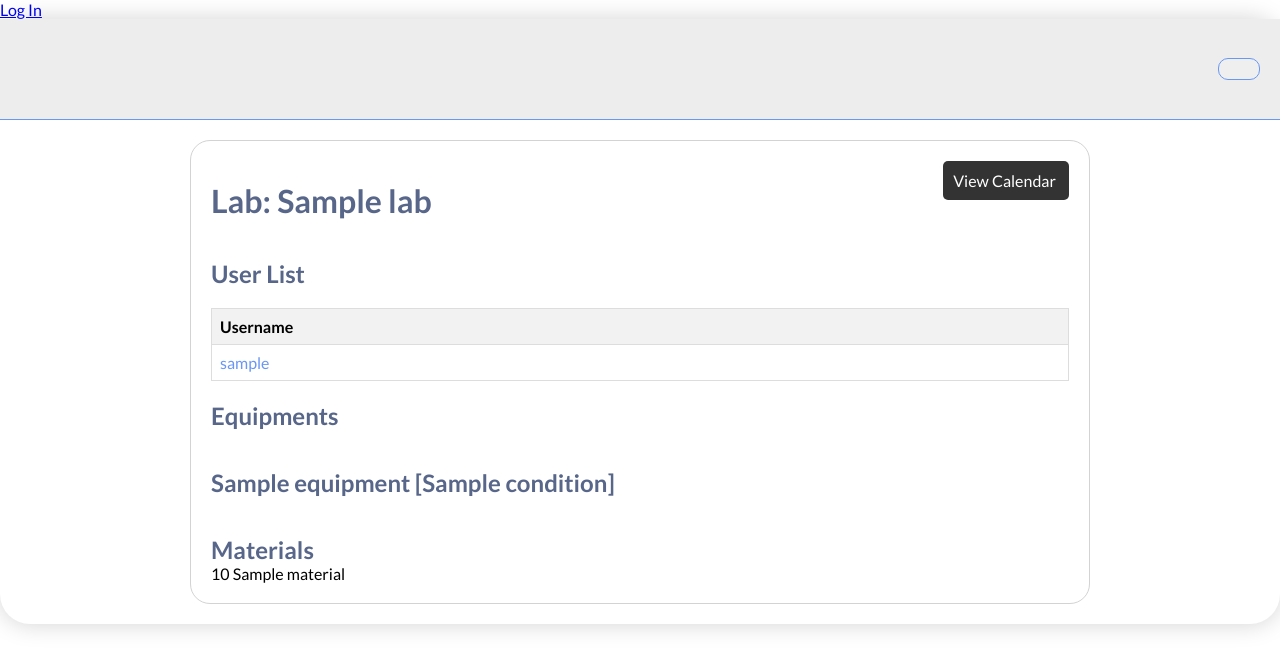
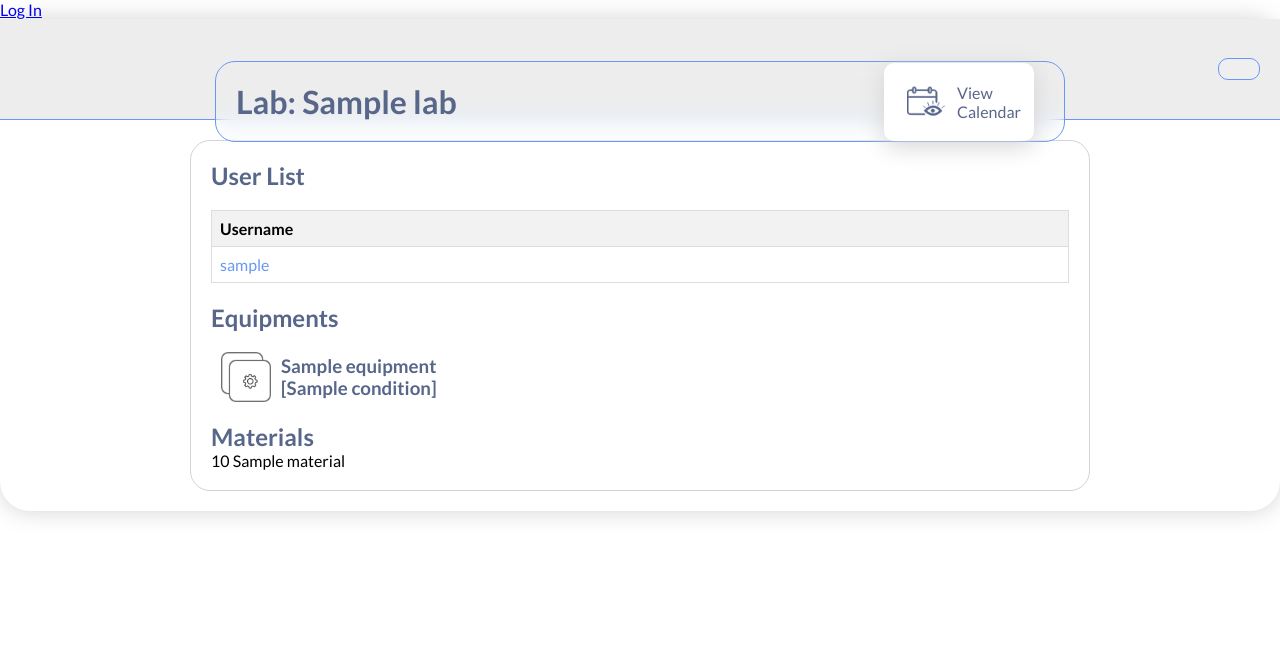
Before and after one commit to RedFibre/equipment, a Django app: template django_project/equ/templates/equ/s_lab_detail.html in a window 1280 px wide. Shown: the top 670 px of the page. Run offline with Django 4.2, Linux system fonts and the light colour scheme; tables that the repository leaves empty hold one stand-in row (values such as "Sample post"); the template is opened without the code that fills it: values that come from a table or form of the project are taken from there, most other values are stand-ins (such as "Sample title", 1, 10 or a date in 2020).

Commit message:
added css

```diff
--- a/django_project/equ/graphs.py
+++ b/django_project/equ/graphs.py
@@ -22,14 +22,14 @@ def footfall():
     footfall_per_day = [count_user(date, df) for date in date_range]
 
     plt.figure(figsize=(10, 6))
-    plt.plot(date_range, footfall_per_day, label='Number of Users Logged In', color='blue')
-    plt.fill_between(date_range, footfall_per_day, color='blue', alpha=0.1)
+    plt.plot(date_range, footfall_per_day, label='Number of Users Logged In', color='#6897f5')
+    plt.fill_between(date_range, footfall_per_day, color='#6897f5', alpha=0.1)
     plt.title('Footfall of the Website Per Day')
     plt.xlabel('Date')
     plt.ylabel('Number of Users')
     plt.legend()
     plt.tight_layout()
-    plt.xticks(rotation=45)
+    plt.xticks(rotation=0)
     plt.grid(True, which='both', linestyle='--', linewidth=0.5)
 
     buffer = io.BytesIO()
--- a/django_project/equ/templates/equ/s_base.html
+++ b/django_project/equ/templates/equ/s_base.html
@@ -42,7 +42,7 @@
         <div class="cloud"><img src="{% static 'images/cloudavt.png' %}" alt=""></div>
         <span>Hello, {{ user.username }}</span>
       </div>
-      <a class="profile-link" href="{% url 'u_profile_page' %}">
+      <a class="profile-link" href="#">
         <button class="profile-button">{{ user.username }}</button>
       </a>
     </div>
--- a/django_project/equ/templates/equ/s_lab_detail.html
+++ b/django_project/equ/templates/equ/s_lab_detail.html
@@ -1,5 +1,6 @@
 {% extends "equ/s_base.html" %}
 {% block content %}
+{%load static%}
 
 <style>
   .projects span{
@@ -9,7 +10,7 @@
 
   .projects li{
      /* background-image: linear-gradient(to right, #60B8CA, #5890F9); */
-     background: #ededed;);
+     background: #ededed;
   }
 
   .dpn{
@@ -20,13 +21,28 @@
   justify-content: end;
   height: max-content;
 }
+
+.alleqps{
+  grid-template-columns: repeat(3, 1fr);
+  margin-top: 0;
+}
+
+.cln_btn{
+  align-items: center;
+    /* border: 1px solid lightgray; */
+    padding: 0 20px;
+    border-radius: 20px;
+    flex-direction: row;
+    width: 850px;
+}
+
 </style>
 
 <div class="labs">
 
-<div class="cln_btn">
+<div class="cln_btn navbar rq_items">
   <h1>Lab: {{lab.name}}</h1>
-  <a href="{% url 'c_list_superadmin' lab.pk %}" class="btn btn-primary">View Calendar</a></div>
+  <a href="{% url 'c_list_superadmin' lab.pk %}" class="btn-uproject rqa"><img src="{% static 'images/viewcalendaricon.png' %}" alt="">View Calendar</a></div>
 <br>
 <div class="members">
   <h2>User List</h2>
@@ -48,12 +64,13 @@
 
 <h2>Equipments</h2>
   <ul class="equipment_list">
+    <div class="alleqps allmats">
     {% for equipment in equipments %}
-    <br><br>
-      <h2>{{ equipment.name }} [{{ equipment.condition}}]</h2>
+    <div class="equip_container mat-con">
+      <h3 style=" display: flex; align-items: center;"><img src="{% static 'images/Equipment (inside) icon.png' %}" alt="" style="margin-right: 10px; width: 50px;"> {{ equipment.name }} [{{ equipment.condition}}]</h3>
+    </div>
     {% endfor %}
-    <br>
-    <br>
+  </div>
   <h2>Materials</h2>
     <ul class="equipment_list">
       {% for material in materials %}
--- a/django_project/static/css/superadmin.css
+++ b/django_project/static/css/superadmin.css
@@ -8,7 +8,7 @@
 }
 
 .labs h1{
-    width: 900px;
+    width: 100%;
     margin: 20px auto;
 }
 
```
Also changed, not shown: django_project/equ/templates/equ/s_labs.html (+6 -1 lines), django_project/equ/templates/equ/s_member_detail.html (+15 -3 lines), django_project/equ/templates/equ/s_overview.html (+11 -0 lines).
